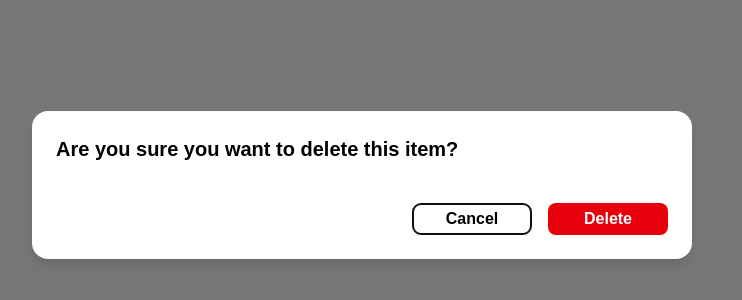
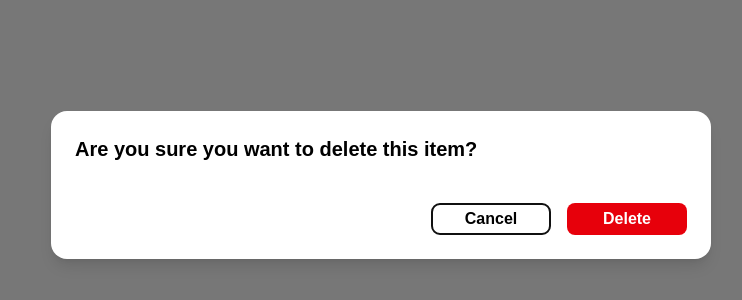
Before and after one commit to madruga665/desafio-codeleap-frontend, a Next.js app: page /home/posts/1/delete in a window 1280 px wide. Shown: the part 196-496 px from the top of the page, without its empty margins (259-1001 px from the left). Built offline with nearby package versions, Linux system fonts and the light colour scheme; no server answers.

Commit message:
fix: center modal

```diff
--- a/src/components/modals/delete-post-modal/delete-post-modal.tsx
+++ b/src/components/modals/delete-post-modal/delete-post-modal.tsx
@@ -38,7 +38,7 @@ export function DeletePostModal({ postId }: DeletePostModalProps) {
     <dialog
       ref={dialogRef}
       onClose={handleClose}
-      className="z-50 flex items-center justify-center w-full h-full bg-transparent backdrop:bg-[#777777]/80"
+      className="fixed inset-0 z-50 m-0 flex h-full w-full max-w-none items-center justify-center bg-transparent p-0 backdrop:bg-[#777777]/80"
     >
       <div className="bg-white p-6 rounded-2xl w-[90%] max-w-165 shadow-lg flex flex-col gap-10">
         <h2 className="text-xl font-bold text-black">
--- a/src/components/modals/edit-post-modal/edit-post-modal.tsx
+++ b/src/components/modals/edit-post-modal/edit-post-modal.tsx
@@ -69,7 +69,7 @@ export function EditPostModal({ postId, initialValues }: EditPostModalProps) {
     <dialog
       ref={dialogRef}
       onClose={handleClose}
-      className="z-50 flex items-center justify-center w-full h-full bg-transparent backdrop:bg-[#777777]/80"
+      className="fixed inset-0 z-50 m-0 flex h-full w-full max-w-none items-center justify-center bg-transparent p-0 backdrop:bg-[#777777]/80"
     >
       <div className="bg-white p-6 rounded-2xl w-[90%] max-w-165 shadow-lg flex flex-col gap-6">
         <h2 className="text-xl font-bold text-black">Edit item</h2>
```
